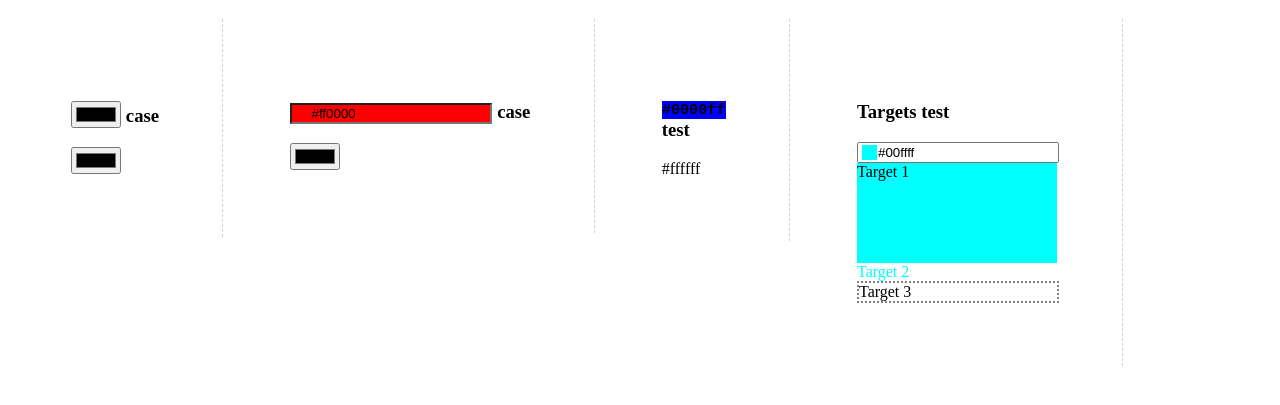
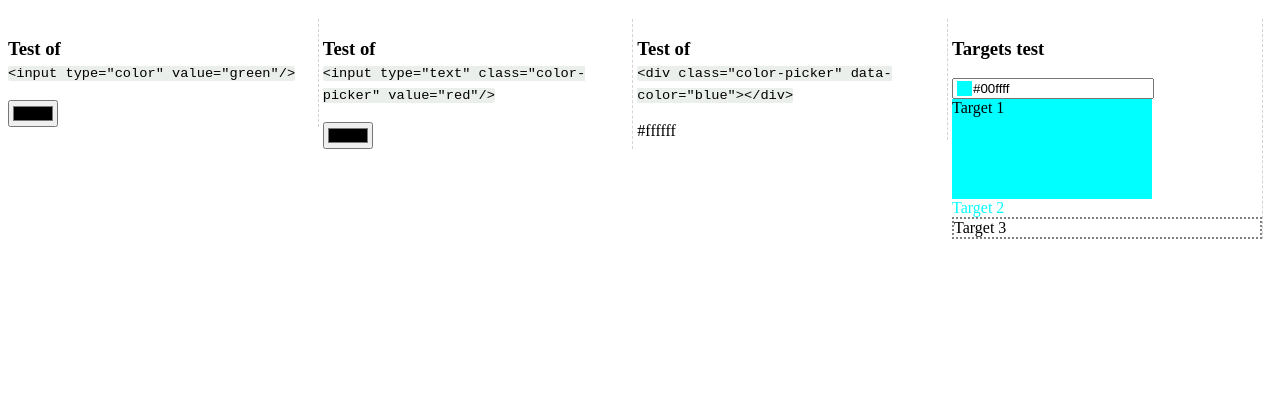
Before and after one commit to dy/color-tool, a plain HTML site: page test.html in a window 1280 px wide. Shown: the part 61-466 px from the top of the page. Drawn offline with Linux system fonts and the light colour scheme.

Commit message:
test page, events

```diff
--- a/test.html
+++ b/test.html
@@ -5,7 +5,14 @@
       display:inline-block;
       border-right:1px dashed lightgray;
       vertical-align: top;
-      padding:5%;
+      width: 24.5%;
+   }
+   .test-case code{
+      font-weight: 100;
+      font-size: .9em;
+      background: #ebefeb;
+      border: rgba(0,0,0,.15);
+      border-radius: 2px;
    }
 	.target-1{
 		width:200px;
@@ -23,19 +30,19 @@
 
 <!-- Case of <input type="color"/> -->
 <div class="test-case">
-	<h3><code><input type="color" value="green"/></code> case</h3>
+	<h3>Test of <br/><code>&lt;input type="color" value="green"/></code></h3>
 	<input type="color" value="green"/>
 </div>
 
 <!-- Case of <input type="text"/> -->
 <div class="test-case">
-	<h3><code><input type="text" class="color-picker" value="red"/></code> case</h3>
+	<h3>Test of<br/><code>&lt;input type="text" class="color-picker" value="red"/></code></h3>
 	<input type="color" value="green"/>
 </div>
 
 <!-- Case of <div> -->
 <div class="test-case">
-	<h3><code><div class="color-picker" data-color="blue"></div></code> test</h3>
+   <h3>Test of <br/><code>&lt;div class="color-picker" data-color="blue">&lt;/div></code></h3>
 	<div class="color-picker"></div>
 </div>
 
```
Also changed, not shown: jquery.cpickr.js.
